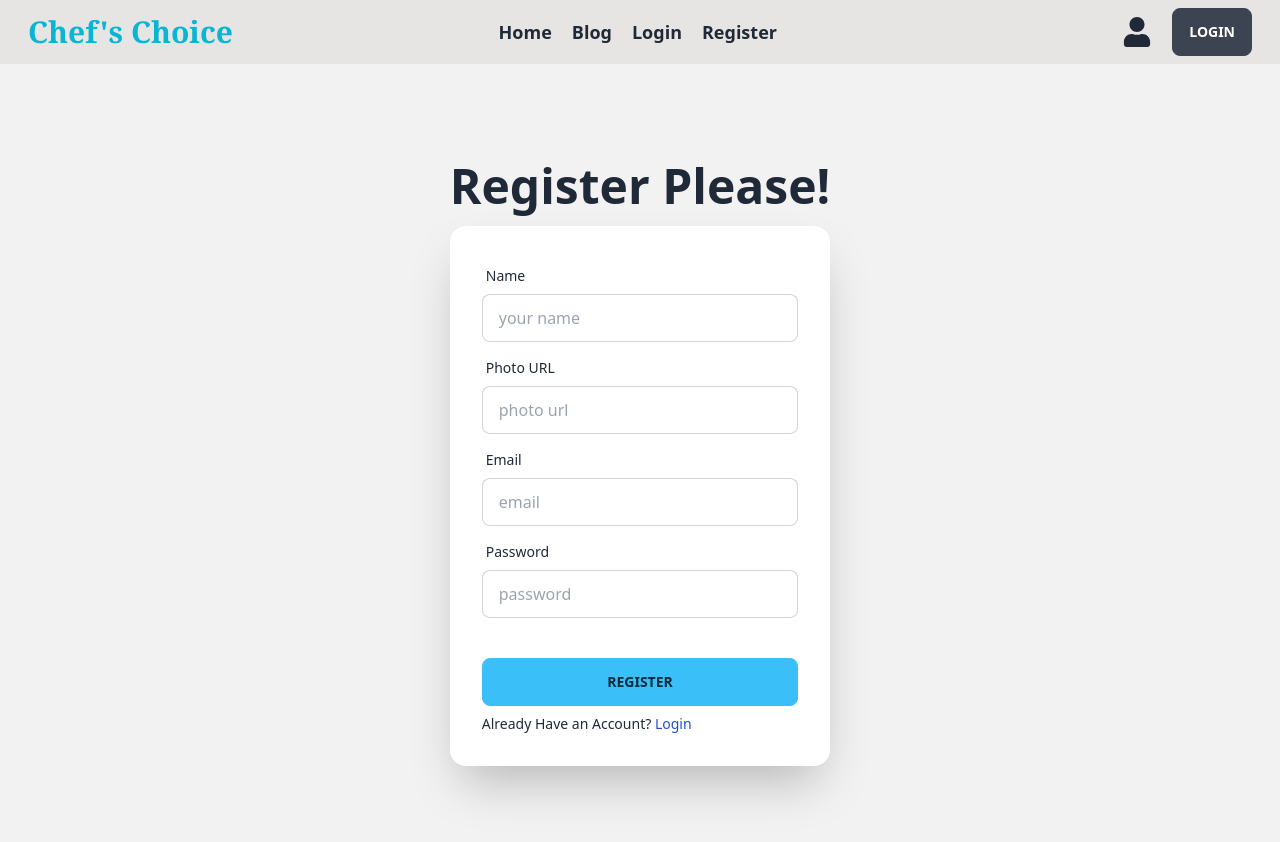
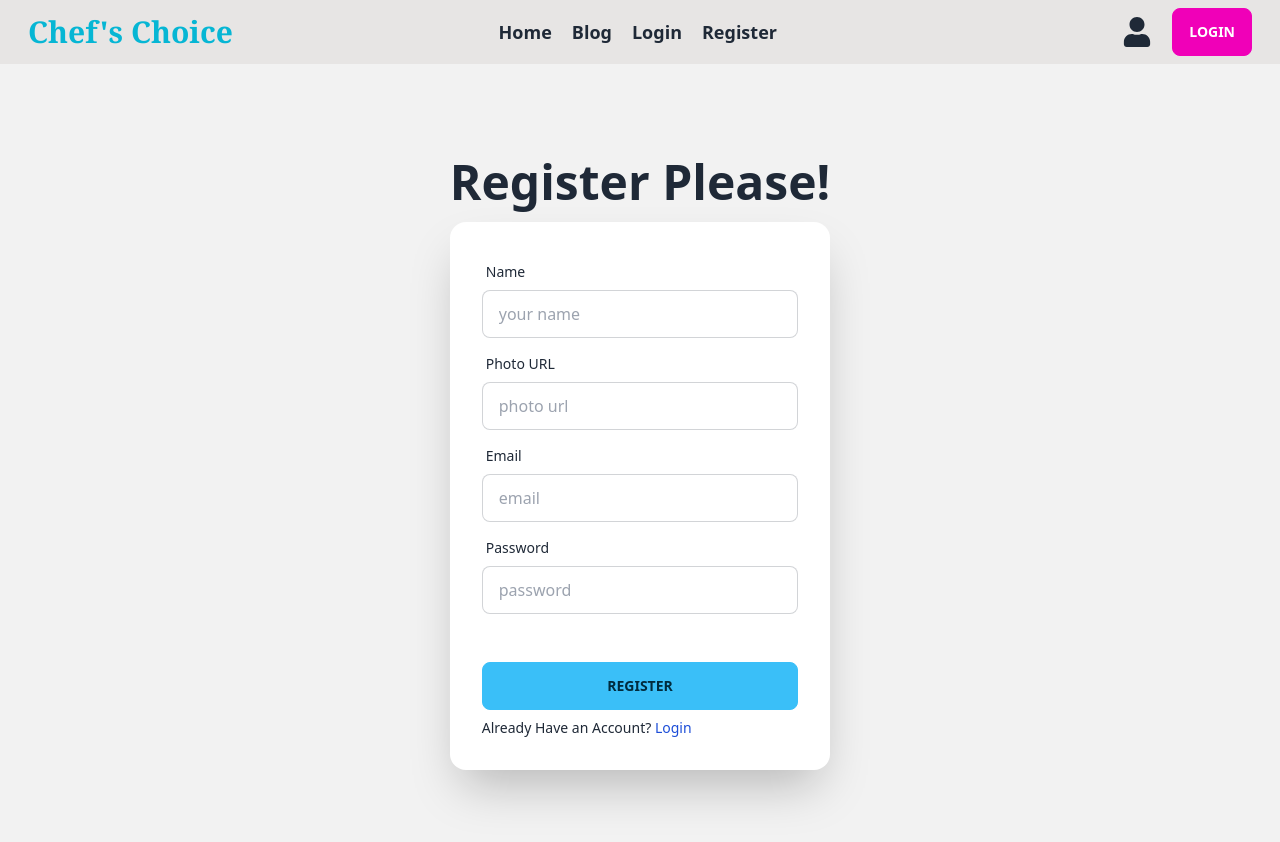
Before and after one commit to samsulalamasif/chefs-choice-client, a React (Vite) app: page /register in a window 1280 px wide. Shown: the top 842 px of the page. Built offline with nearby package versions, Linux system fonts and the light colour scheme; no server answers.

Commit message:
navbar profile show

```diff
--- a/src/components/Header/Header.jsx
+++ b/src/components/Header/Header.jsx
@@ -1,8 +1,19 @@
-import React from 'react';
+import React, { useContext } from 'react';
 import { Link } from 'react-router-dom';
 import { FaUser } from 'react-icons/fa';
+import { AuthContext } from '../../providers/AuthProviders';
 
 const Header = () => {
+    const { user, logOut } = useContext(AuthContext)
+
+
+    const handleLogOut = () => {
+        logOut()
+            .then()
+            .catch(error => console.log(error))
+    }
+
+
     return (
         <div className="navbar bg-stone-200">
             <div className="navbar-start">
@@ -29,7 +40,13 @@ const Header = () => {
             </div>
             <div className="navbar-end pr-5">
                 <p className='pr-5'><FaUser size={30}></FaUser></p>
-                <a className="btn">Login</a>
+                {user && <img className='w-14 p-2 rounded-full' src={user.photoURL} />}
+                {user ?
+                    <button onClick={handleLogOut} className='btn btn-secondary'>Logout</button> :
+                    <Link to="/login">
+                        <button className='btn btn-secondary'>Login</button>
+                    </Link>
+                }
             </div>
         </div>
     );
--- a/src/pages/Login/Login.jsx
+++ b/src/pages/Login/Login.jsx
@@ -7,11 +7,14 @@ const Login = () => {
     const { signIn, google, github } = useContext(AuthContext)
     const [error, setError] = useState('');
 
+
+
     const googleHandler = () => {
         google()
             .then(result => {
                 const loggedUser = result.user;
                 console.log(loggedUser);
+
 
             })
             .catch(error => {
--- a/src/pages/Register/Register.jsx
+++ b/src/pages/Register/Register.jsx
@@ -3,8 +3,9 @@ import { Link } from 'react-router-dom';
 import { AuthContext } from '../../providers/AuthProviders';
 
 const Register = () => {
-    const { createUser } = useContext(AuthContext)
+    const { createUser, updateProfileUrl } = useContext(AuthContext)
     const [error, setError] = useState('');
+    const [success, setSuccess] = useState('')
 
 
     const handleRegister = event => {
@@ -17,6 +18,7 @@ const Register = () => {
         console.log(name, photo, email, password);
 
         setError("")
+        setSuccess("")
         if (password.length < 6) {
             setError('password must be 6 characters or longer')
             return
@@ -27,6 +29,7 @@ const Register = () => {
                 const createdUser = result.user;
                 console.log(createdUser);
                 form.reset()
+                setSuccess("Your account successfully created.Thank you.")
 
 
             })
@@ -72,6 +75,7 @@ const Register = () => {
                             <input type="text" placeholder="password" name='password' className="input input-bordered" required />
                         </div>
                         <span className="label-text text-red-600">{error}</span>
+                        <span className="label-text text-cyan-500">{success}</span>
                         <div className="form-control mt-6">
                             <button className="btn btn-info">Register</button>
                         </div>
--- a/src/providers/AuthProviders.jsx
+++ b/src/providers/AuthProviders.jsx
@@ -1,5 +1,5 @@
-import React, { createContext, useState } from 'react';
-import { GithubAuthProvider, GoogleAuthProvider, createUserWithEmailAndPassword, getAuth, signInWithEmailAndPassword, signInWithPopup } from "firebase/auth";
+import React, { createContext, useEffect, useState } from 'react';
+import { GithubAuthProvider, GoogleAuthProvider, createUserWithEmailAndPassword, getAuth, onAuthStateChanged, signInWithEmailAndPassword, signInWithPopup, signOut, } from "firebase/auth";
 import app from '../firebase/firebase.config';
 
 export const AuthContext = createContext(null)
@@ -29,6 +29,19 @@ const AuthProviders = ({ children }) => {
     }
 
 
+    const logOut = () => {
+        return signOut(auth);
+    }
+
+    useEffect(() => {
+        const unsubscribe = onAuthStateChanged(auth, loggedUser => {
+            setUser(loggedUser)
+        })
+        return () => unsubscribe()
+    }, [])
+
+
+
 
     const authInfo = {
         user,
@@ -36,6 +49,8 @@ const AuthProviders = ({ children }) => {
         signIn,
         google,
         github,
+        logOut,
+
 
     }
 
```
Also changed, not shown: src/assets/bgimg.jpg (deleted), src/assets/bgimg1.jpg (deleted).
